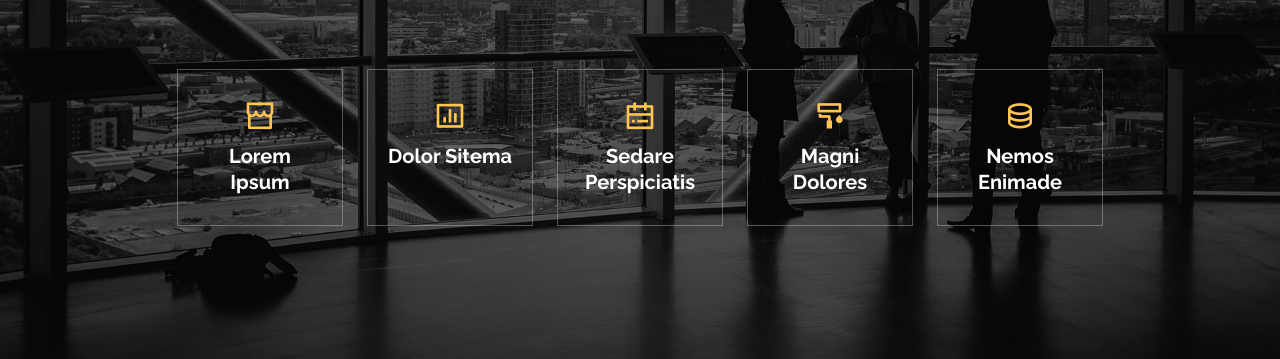
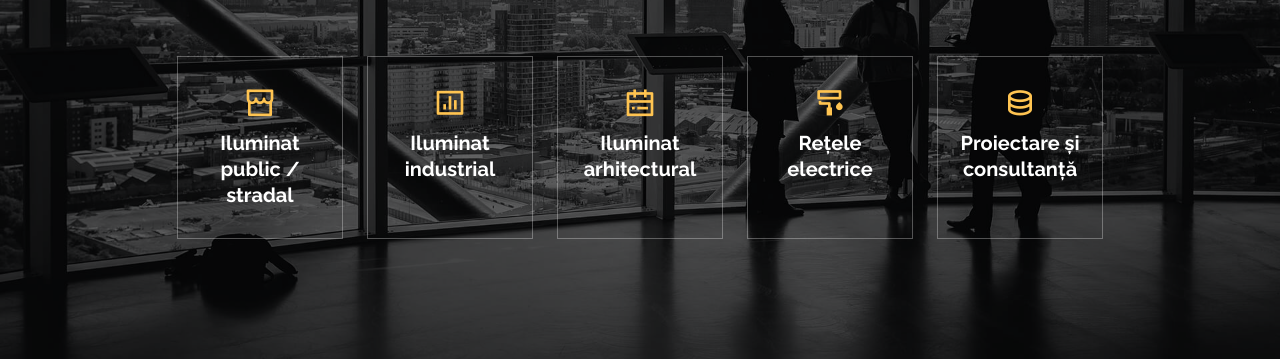
Before and after one commit to dopoto/teps, a plain HTML site: page index.html in a window 1280 px wide. Shown: the part 441-800 px from the top of the page. Drawn offline with nearby package versions, Linux system fonts and the light colour scheme.

Commit message:
sectiuni

```diff
--- a/index.html
+++ b/index.html
@@ -93,31 +93,31 @@
         <div class="col-xl-2 col-md-4">
           <div class="icon-box">
             <i class="ri-store-line"></i>
-            <h3><a href="">Lorem Ipsum</a></h3>
+            <h3><a href="">Iluminat public / stradal</a></h3>
           </div>
         </div>
         <div class="col-xl-2 col-md-4">
           <div class="icon-box">
             <i class="ri-bar-chart-box-line"></i>
-            <h3><a href="">Dolor Sitema</a></h3>
+            <h3><a href="">Iluminat industrial</a></h3>
           </div>
         </div>
         <div class="col-xl-2 col-md-4">
           <div class="icon-box">
             <i class="ri-calendar-todo-line"></i>
-            <h3><a href="">Sedare Perspiciatis</a></h3>
+            <h3><a href="">Iluminat arhitectural</a></h3>
           </div>
         </div>
         <div class="col-xl-2 col-md-4">
           <div class="icon-box">
             <i class="ri-paint-brush-line"></i>
-            <h3><a href="">Magni Dolores</a></h3>
+            <h3><a href="">Rețele electrice</a></h3>
           </div>
         </div>
         <div class="col-xl-2 col-md-4">
           <div class="icon-box">
             <i class="ri-database-2-line"></i>
-            <h3><a href="">Nemos Enimade</a></h3>
+            <h3><a href="">Proiectare și consultanță</a></h3>
           </div>
         </div>
       </div>
@@ -590,11 +590,12 @@
           <div class="col-lg-3 col-md-6 footer-links">
             <h4>Ce vă oferim?</h4>
             <ul>
-              <li><i class="bx bx-chevron-right"></i> <a href="#">Web Design</a></li>
-              <li><i class="bx bx-chevron-right"></i> <a href="#">Web Development</a></li>
-              <li><i class="bx bx-chevron-right"></i> <a href="#">Product Management</a></li>
-              <li><i class="bx bx-chevron-right"></i> <a href="#">Marketing</a></li>
-              <li><i class="bx bx-chevron-right"></i> <a href="#">Graphic Design</a></li>
+              <li><i class="bx bx-chevron-right"></i> <a href="#">Iluminat public</a></li>
+              <li><i class="bx bx-chevron-right"></i> <a href="#">Iluminat stradal</a></li>
+              <li><i class="bx bx-chevron-right"></i> <a href="#">Iluminat industrial</a></li>
+              <li><i class="bx bx-chevron-right"></i> <a href="#">Iluminat arhitectural</a></li>
+              <li><i class="bx bx-chevron-right"></i> <a href="#">Rețele electrice</a></li>
+              <li><i class="bx bx-chevron-right"></i> <a href="#">Proiectare și consultanță</a></li>
             </ul>
           </div>
 
@@ -635,7 +636,6 @@
   <script src="assets/vendor/glightbox/js/glightbox.min.js"></script>
   <script src="assets/vendor/isotope-layout/isotope.pkgd.min.js"></script>
   <script src="assets/vendor/swiper/swiper-bundle.min.js"></script>
-  <script src="assets/vendor/php-email-form/validate.js"></script>
 
   <!-- Template Main JS File -->
   <script src="assets/js/main.js"></script>
```
